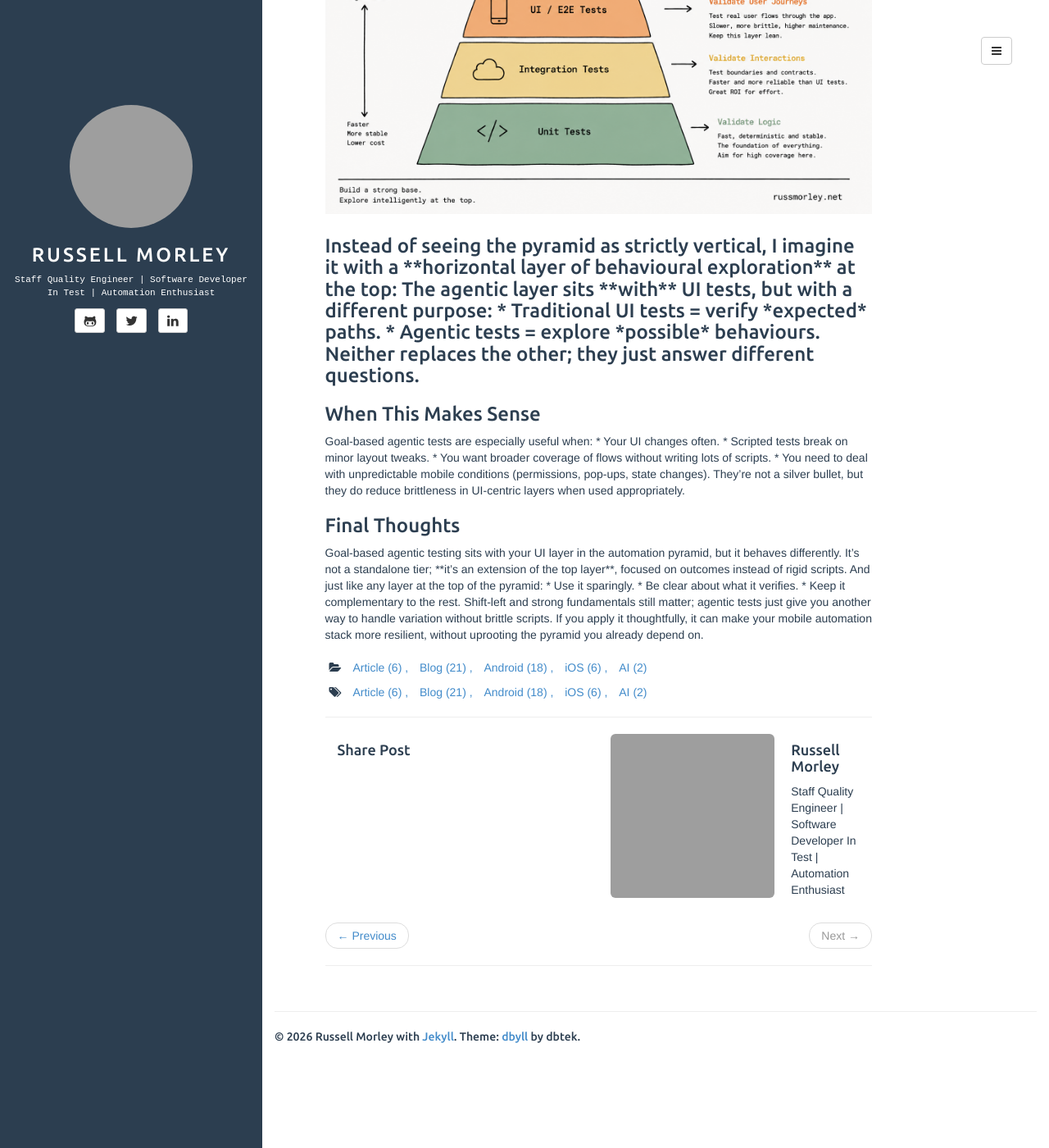
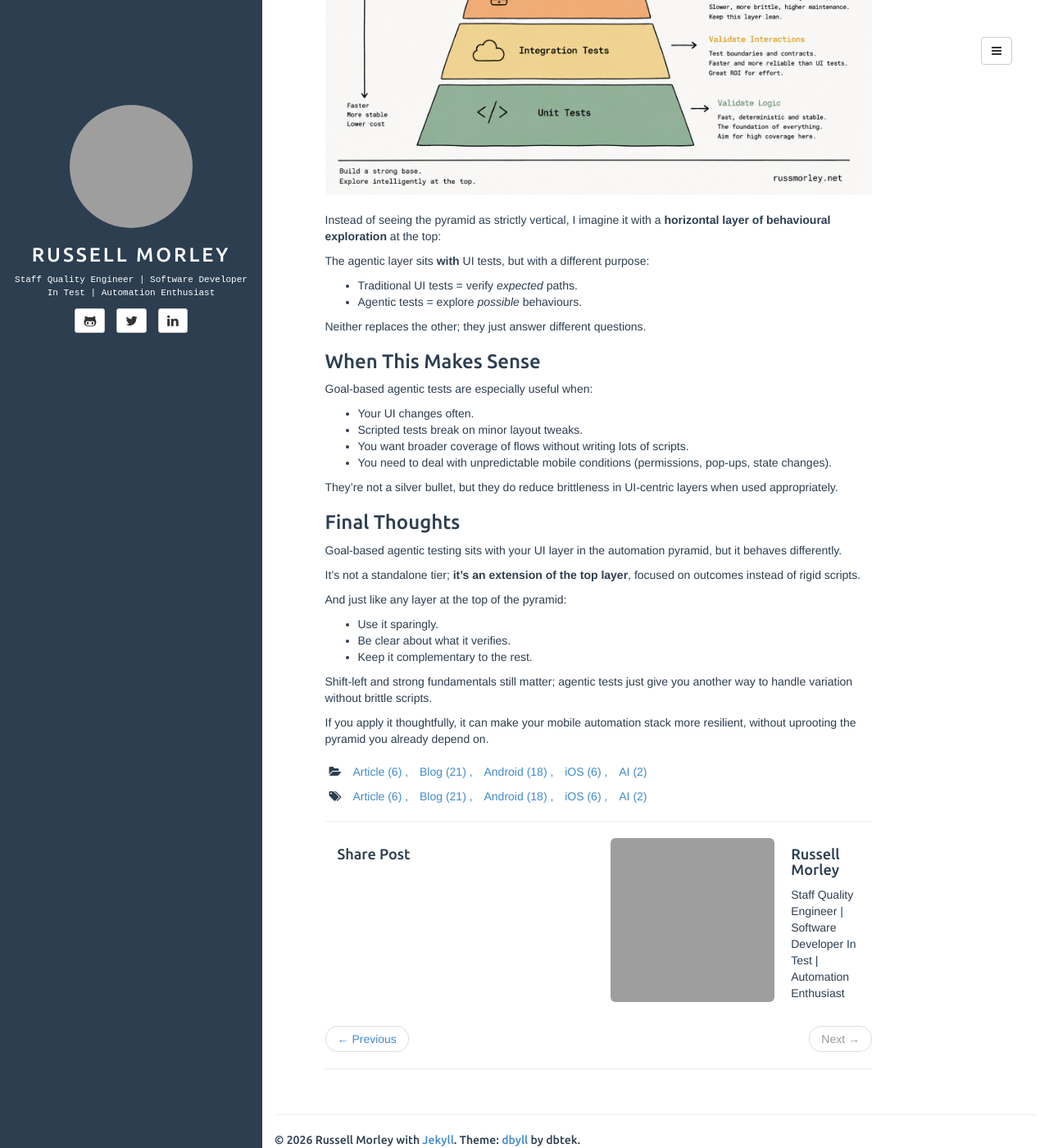
Before and after one commit to Rusty84/Rusty84.github.io, a Jekyll site: the page built from _posts/2026-05-06-gbat2.md, in a window 1280 px wide and 1400 px high, scrolled down 2227 px. Shown: the whole window at 82% size. Built offline with Jekyll 4.4.1, drawn with Linux system fonts in a browser that asks for light colours; comment, search, counter and statistics services are not loaded; grey boxes are pictures that could not be loaded.

Commit message:
Add files via upload

```diff
--- a/_posts/2026-05-06-gbat2.md
+++ b/_posts/2026-05-06-gbat2.md
@@ -83,13 +83,12 @@
 
 Think of them as *complementary, not substitutive.*
 
-<h3>A Useful Mental Model<h3>
+<h3>A Useful Mental Model</h3>
 <br>
 <br>
 <img src="/assets/media/gba2.png">
 <br>
 <br>
-
 Instead of seeing the pyramid as strictly vertical, I imagine it with a **horizontal layer of behavioural exploration** at the top:
 
 The agentic layer sits **with** UI tests, but with a different purpose:
```
